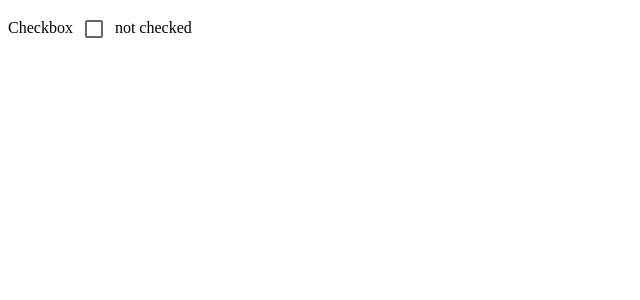
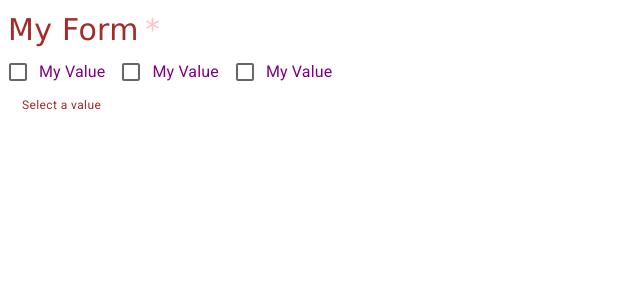
Before and after one commit to MANTECAD4/MaterialUI, a React (Vite) app: page / in a window 1280 px wide. Shown: the top 300 px of the page, without its empty margins (0-640 px from the left). Built offline with nearby package versions, Linux system fonts and the light colour scheme; a web font is replaced by a local one.

Commit message:
Init form components

```diff
--- a/src/components/CheckBoxComponent.tsx
+++ b/src/components/CheckBoxComponent.tsx
@@ -1,16 +1,76 @@
-import { Checkbox } from "@mui/material";
+import {
+  Favorite,
+  FavoriteBorder,
+  RemoveCircle,
+  RemoveCircleOutline,
+} from "@mui/icons-material";
+import {
+  Checkbox,
+  FormControl,
+  FormControlLabel,
+  FormGroup,
+} from "@mui/material";
+import { green, grey } from "@mui/material/colors";
 import { useState } from "react";
 
 export const CheckBoxComponent = () => {
-  const [checked, setChecked] = useState(false);
+  const isDisabled = false;
   return (
     <>
-      Checkbox
-      <Checkbox
-        checked={checked}
-        onChange={({ target }) => setChecked(target.checked)}
-      />
-      {checked ? "checked" : "not checked"}
+      <FormControl disabled={isDisabled}>
+        {/* usado para propagar estado a todos los componentes hijo */}
+        <FormGroup
+          row // Indicar que alinee los checkbox horizontalmente, por defecto es vertical
+          sx={{
+            // Eliminamos el espacio en este selector si queremos estilizar individualmente cada botón
+            // Para el label trasladamos el bloque a FormControlLabel -> slotProps -> typography -> sx
+            "& .MuiFormControlLabel-label": {
+              color: "green",
+              fontFamily: "cursive",
+              "&.Mui-disabled": {
+                color: grey[600],
+              },
+            },
+            // Para estilos individuales del checkbox, lo mismo de arriba pero en Checkbox -> sx
+            "& .MuiCheckbox-root": {
+              // Eliminar esto para casos individuales
+              "&:hover": {
+                bgcolor: green[100],
+              },
+              // Sobreescribir todos los estilos globales del svg
+              "& > svg": {
+                fontSize: 35,
+              },
+              // Sobreescritura de los estilos para el checkobox cuando esta checado xd
+              "&.Mui-checked": {
+                color: "green",
+                // Checado y deshabilitado
+                "&.Mui-disabled": {
+                  color: grey[600],
+                },
+              },
+            },
+          }}
+        >
+          <FormControlLabel
+            labelPlacement="bottom"
+            control={
+              <Checkbox icon={<FavoriteBorder />} checkedIcon={<Favorite />} />
+            }
+            label="Favorites"
+          />
+          <FormControlLabel
+            labelPlacement="bottom"
+            control={
+              <Checkbox
+                icon={<RemoveCircleOutline />}
+                checkedIcon={<RemoveCircle />}
+              />
+            }
+            label="Block"
+          />
+        </FormGroup>
+      </FormControl>
     </>
   );
 };
--- /dev/null
+++ b/src/components/FloatingButtonComponent.tsx
@@ -0,0 +1,26 @@
+import { Add, NavigateNext } from "@mui/icons-material";
+import { Fab } from "@mui/material";
+import { blue, grey } from "@mui/material/colors";
+
+export const FloatingButtonComponent = () => {
+  return (
+    <>
+      <Fab>
+        <Add />
+      </Fab>
+      <Fab
+        // disabled
+        variant="extended"
+        sx={{
+          ml: 3,
+          bgcolor: blue[200],
+          "&:hover": { bgcolor: blue[400] },
+          "&.Mui-disabled": { bgcolor: grey[600], color: "white" },
+        }}
+      >
+        <NavigateNext />
+        Navigate
+      </Fab>
+    </>
+  );
+};
--- /dev/null
+++ b/src/components/FormComponents.tsx
@@ -0,0 +1,73 @@
+import {
+  FormControl,
+  FormControlLabel,
+  FormGroup,
+  FormLabel,
+  FormHelperText,
+  Checkbox,
+} from "@mui/material";
+export const FormComponents = () => {
+  return (
+    <>
+      <FormControl
+        error
+        required
+        // disabled
+        /* sx={{ "& > *": { color: "green" } }} */ component={"fieldset"}
+      >
+        <FormLabel
+          sx={{
+            color: "green",
+            fontSize: 30,
+            fontFamily: "Verdana",
+            "&.Mui-focused": {
+              color: "orange",
+            },
+            "&.Mui-disabled": {
+              color: "yellow",
+            },
+            "&.Mui-error": {
+              color: "brown",
+            },
+            "&.Mui-error .MuiFormLabel-asterisk": {
+              color: "pink",
+            },
+          }}
+        >
+          My Form
+        </FormLabel>{" "}
+        {/* Agrupador logico para sincronizar el estado */}
+        <FormGroup
+          row
+          sx={{
+            "& .MuiFormControlLabel-label": {
+              color: "purple",
+              "&.Mui-disabled": {
+                color: "yellow",
+              },
+            },
+          }}
+        >
+          {" "}
+          {/* Agrupador estetico */}
+          <FormControlLabel label="My Value" control={<Checkbox />} />
+          <FormControlLabel label="My Value" control={<Checkbox />} />
+          <FormControlLabel label="My Value" control={<Checkbox />} />
+        </FormGroup>
+        <FormHelperText
+          sx={{
+            // color: "red",
+            "&.Mui-disabled": {
+              color: "yellow",
+            },
+            "&.Mui-error": {
+              color: "brown",
+            },
+          }}
+        >
+          Select a value
+        </FormHelperText>
+      </FormControl>
+    </>
+  );
+};
--- a/src/main.tsx
+++ b/src/main.tsx
@@ -7,6 +7,8 @@ import { AutocompleteComponent } from "./components/autocomplete";
 import { ButtonComponent } from "./components/ButtonComponent";
 import { ButtonGroupComponent } from "./components/ButtonGroupComponent";
 import { CheckBoxComponent } from "./components/CheckBoxComponent";
+import { FloatingButtonComponent } from "./components/FloatingButtonComponent";
+import { FormComponents } from "./components/FormComponents";
 
 declare module "@mui/material/styles" {
   // interface CommonColors {
@@ -27,7 +29,7 @@ const theme = createTheme({
 createRoot(document.getElementById("root")!).render(
   <StrictMode>
     <ThemeProvider theme={theme}>
-      <CheckBoxComponent />
+      <FormComponents />
     </ThemeProvider>
   </StrictMode>
 );
```
